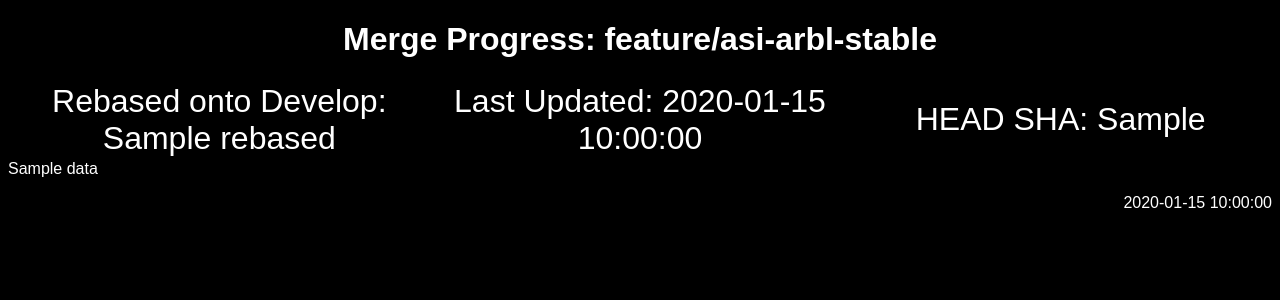
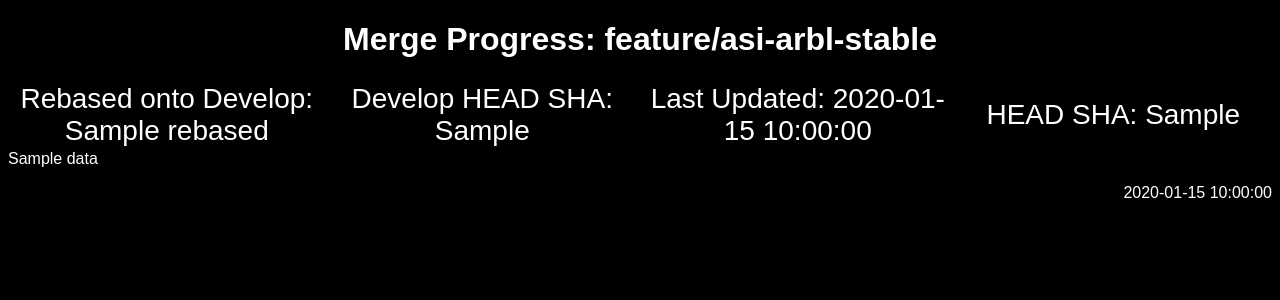
Before and after one commit to drewtuley/merge_progress, a Flask app: template templates/merge_progress.html in a window 1280 px wide. Shown: the top 300 px of the page. Run offline with Flask 2, Linux system fonts and the light colour scheme; the template is opened without the code that fills it: most values are stand-ins (such as "Sample title", 1, 10 or a date in 2020).

Commit message:
Add develop head sha into main table display

```diff
--- a/static/styles.css
+++ b/static/styles.css
@@ -72,7 +72,7 @@ input {
 
 .tooltip .tooltiptext {
   visibility: hidden;
-  width: 120px;
+  width: 240px;
   background-color: black;
   color: #fff;
   text-align: center;
@@ -84,7 +84,7 @@ input {
   z-index: 1;
   bottom: 100%;
   left: 50%;
-  margin-left: -60px;
+  margin-left: -120px;
 }
 
 .tooltip:hover .tooltiptext {
@@ -109,10 +109,10 @@ input {
 }
 
 .progress_status {
-    font-size: 32px;
+    font-size: 28px;
     background-color: black;
     text-align: center;
-    width: 33%
+    width: 25%
 }
 
 table.edit_table {
--- a/templates/merge_progress.html
+++ b/templates/merge_progress.html
@@ -8,6 +8,7 @@
 <table style="width: 100%; align-content: center; text-align: center">
     <tr>
         <td class="progress_status">Rebased onto Develop: {{ rebased }}</td>
+        <td class="progress_status">Develop HEAD SHA: {{ develop_head_sha }}</td>
         <td class="progress_status">Last Updated: {{ updated }}</td>
         <td class="progress_status">HEAD SHA: {{ head_sha }}</td>
     </tr>
```
